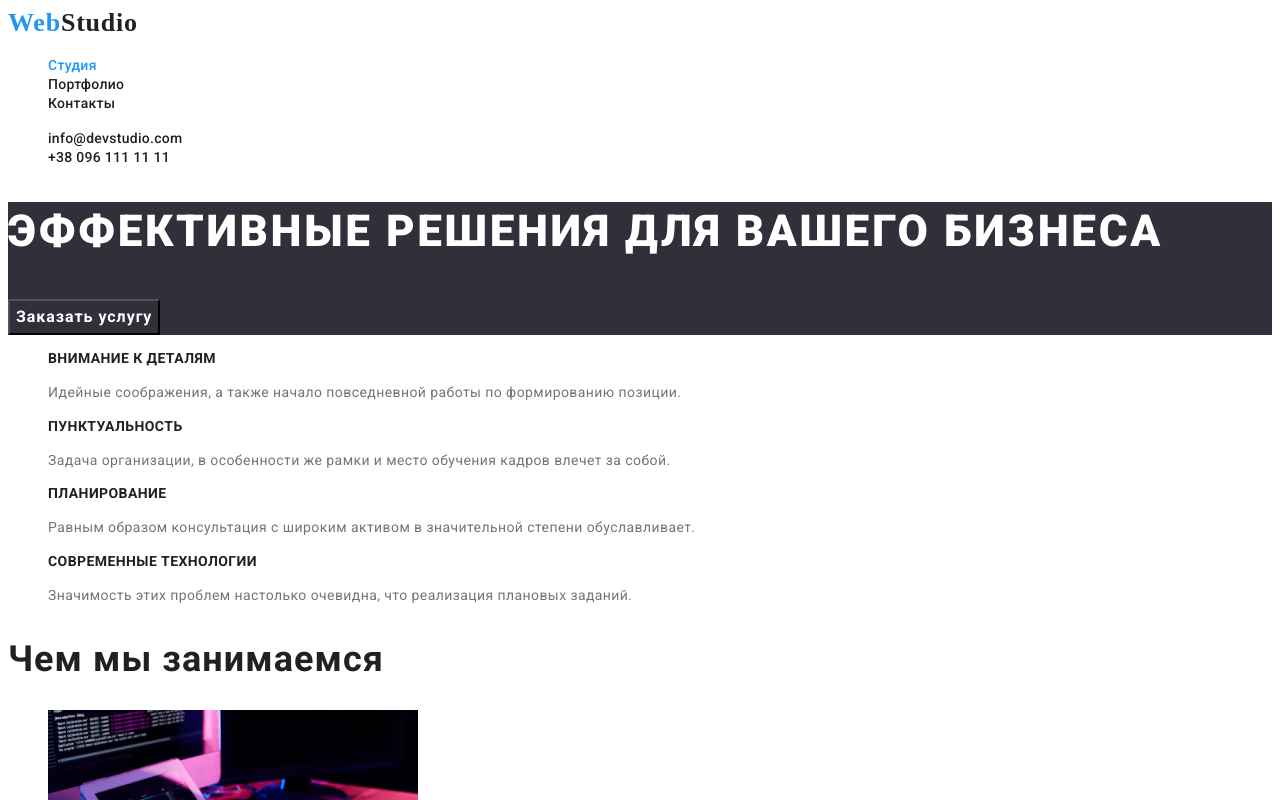
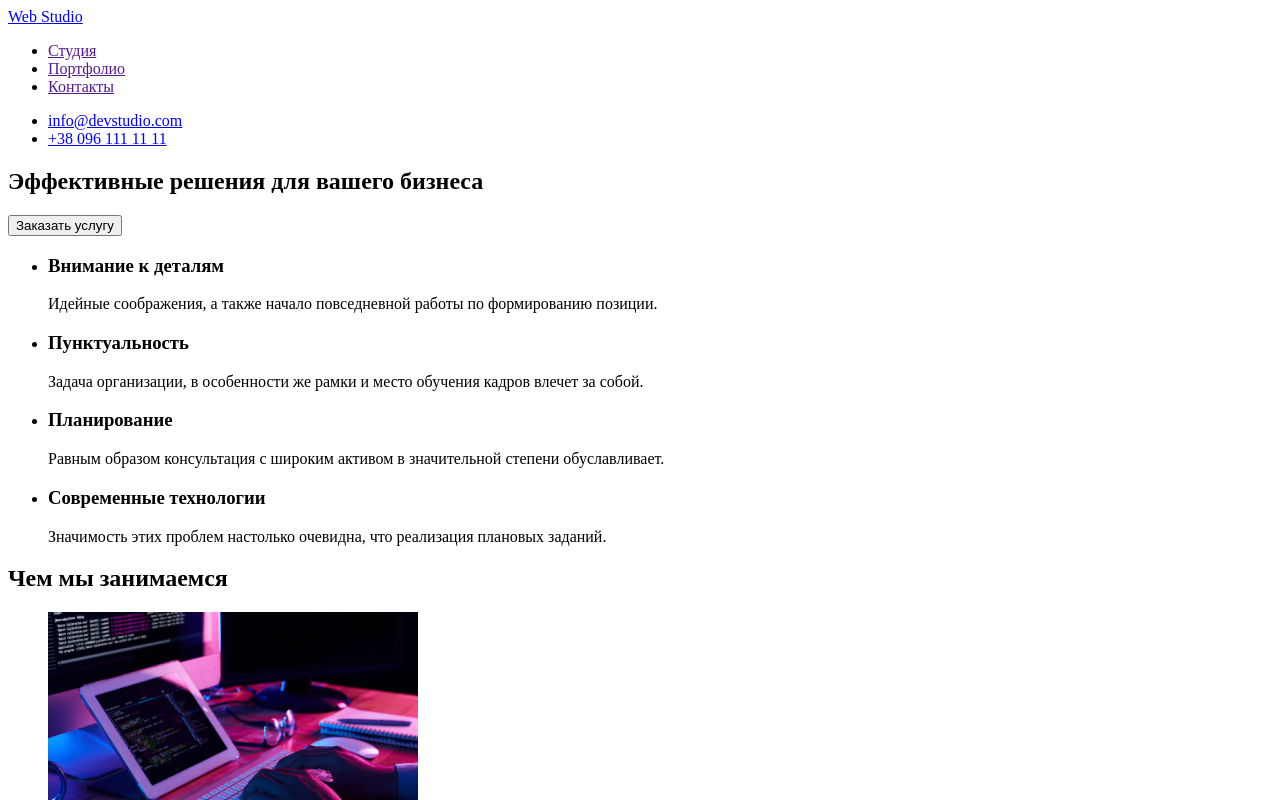
Before and after one commit to ElenaKudina/goit-markup-hw-01, a plain HTML site: page index.html in a window 1280 px wide. Shown: the top 800 px of the page. Drawn offline with Linux system fonts and the light colour scheme.

Commit message:
remov chnges

```diff
--- a/css/styles.css
+++ /dev/null
@@ -1,175 +0,0 @@
-:root {
-  /* fonts */
-  --main-font: "Roboto", sans-serif;
-  --secondary-font: "Raleway", sans-serif;
-
-  /* text colors */
-
-  --main-txt-cl: #212121;
-  --accent-txt-cl: #2196f3;
-  --btn-txt-cl: #ffffff;
-  --dark-txt-cl: #757575;
-
-  /* bg colors */
-  --dark-bg-cl: #2f303a;
-  --light-bg-cl: #f5f4fa;
-
-  /* others */
-}
-body {
-  font-family: var(--main-font);
-  color: var(--main-txt-cl);
-}
-/* reset styles */
-.link {
-  text-decoration: none;
-  color: currentColor;
-}
-.list {
-  list-style: none;
-}
-/* base styles */
-
-.header-logo {
-  font-family: --secondary-font;
-  font-weight: 700;
-  font-size: 26px;
-  line-height: 1.19;
-  letter-spacing: 0.03em;
-  color: var(--main-txt-cl);
-}
-.logo {
-  color: var(--accent-txt-cl);
-}
-
-.main-titel {
-  font-weight: 900;
-  font-size: 44px;
-  line-height: 1.36;
-  letter-spacing: 0.06em;
-  text-transform: uppercase;
-  color: var(--btn-txt-cl);
-}
-.btn {
-  font-family: inherit;
-  font-weight: 700;
-  font-size: 16px;
-  line-height: 1.88;
-  display: flex;
-  letter-spacing: 0.06em;
-  background-color: transparent;
-  cursor: pointer;
-}
-.btn:hover,
-.btn:focus {
-  color: var(--btn-txt-cl);
-  background-color: var(--accent-txt-cl);
-}
-.btn-mode-light {
-  color: var(--main-txt-cl);
-}
-
-.btn-mode-dark {
-  color: var(--btn-txt-cl);
-}
-
-/* Header section */
-
-.header-phone-dark {
-  color: var(--dark-txt-cl);
-}
-
-.header-link,
-.header-phone {
-  font-weight: 500;
-  font-size: 14px;
-  line-height: 1.14;
-  letter-spacing: 0.02em;
-  color: var(--main-txt-cl);
-}
-.header-link:hover,
-.header-link:focus,
-.header-phone:hover,
-.header-phone:focus {
-  color: var(--accent-txt-cl);
-}
-.header-link-current {
-  color: var(--accent-txt-cl);
-}
-
-/* Hero section */
-.hero {
-  background-color: var(--dark-bg-cl);
-}
-
-/* Feature section */
-
-.feature-title {
-  font-size: 14px;
-  line-height: 1.14;
-  letter-spacing: 0.03em;
-  text-transform: uppercase;
-}
-.feature-item {
-  font-weight: 400;
-  font-size: 14px;
-  line-height: 1.7;
-  letter-spacing: 0.03em;
-  color: var(--dark-txt-cl);
-}
-
-/* Portfolio section */
-
-.section-title {
-  font-size: 36px;
-  line-height: 1.17;
-  letter-spacing: 0.03em;
-}
-
-/* Team section */
-
-.team-title {
-  font-weight: 500;
-  font-size: 16px;
-  line-height: 1.19;
-  letter-spacing: 0.03em;
-}
-.team-desc {
-  font-weight: 400;
-  font-size: 16px;
-  line-height: 1.19;
-  letter-spacing: 0.03em;
-  color: var(--dark-txt-cl);
-}
-/* Footer section */
-.footer {
-  background-color: var(--dark-bg-cl);
-}
-.footer-logo {
-  font-family: --secondary-font;
-  font-weight: 700;
-  font-size: 26px;
-  line-height: 1.19;
-  letter-spacing: 0.03em;
-  color: var(--btn-txt-cl);
-}
-
-/* Contacts section */
-
-.contacts-address {
-  font-weight: 400;
-  font-size: 14px;
-  line-height: 1.7;
-  letter-spacing: 0.03em;
-  color: var(--btn-txt-cl);
-}
-.contacts-mail,
-.contacts-phone {
-  color: rgba(255, 255, 255, 0.6);
-}
-.contacts-mail:hover,
-.contacts-mail:focus,
-.contacts-phone:hover,
-.contacts-phone:focus {
-  color: var(--accent-txt-cl);
-}
--- a/index.html
+++ b/index.html
@@ -5,51 +5,34 @@
     <meta http-equiv="X-UA-Compatible" content="IE=edge" />
     <meta name="viewport" content="width=device-width, initial-scale=1.0" />
     <title>WebStudio</title>
-
-    <!-- Fonts start-->
-    <link rel="preconnect" href="https://fonts.googleapis.com" />
-    <link rel="preconnect" href="https://fonts.gstatic.com" crossorigin />
-    <link
-      href="https://fonts.googleapis.com/css2?family=Raleway:wght@700&family=Roboto:wght@400;500;700;900&display=swap"
-      rel="stylesheet"
-    />
-    <!-- Fonts end-->
-    <link rel="stylesheet" href="./css/styles.css" />
   </head>
   <body>
     <!-- Header section -->
     <header class="header">
-      <nav class="header-nav">
-        <a class="header-logo link" href="./index.html">
-          <span class="logo">Web</span>Studio
+      <nav class="heder-nav">
+        <a class="heder-logo" href="./index.html">
+          <span class="logo">Web</span> Studio
         </a>
-        <ul class="header-list list">
-          <li class="header-item">
-            <a class="header-link header-link-current link" href=""> Студия </a>
+        <ul class="hader-list">
+          <li class="hader-item">
+            <a class="hader-link" href=""> Студия </a>
           </li>
-          <li class="header-item">
-            <a class="header-link link" href="">Портфолио</a>
+          <li class="hader-item">
+            <a class="hader-link" href="">Портфолио</a>
           </li>
-          <li class="header-item">
-            <a class="header-link link" href="">Контакты</a>
+          <li class="hader-item">
+            <a class="hader-link" href="">Контакты</a>
           </li>
         </ul>
       </nav>
-      <ul class="header-contacts list">
-        <li class="header-contacts-item">
-          <a
-            class="header-mail link header-link"
-            href="mailto:info@devstudio.com"
-          >
+      <ul class="hader-contacts">
+        <li class="hader-contacts-item">
+          <a class="heder-mail" href="mailto:info@devstudio.com">
             info@devstudio.com
           </a>
         </li>
-        <li class="header-contacts-item">
-          <a
-            class="header-phone link header-phone-dark"
-            href="tel:+380961111111"
-            >+38 096 111 11 11</a
-          >
+        <li class="hader-contacts-item">
+          <a class="heder-phone" href="tel:+380961111111">+38 096 111 11 11</a>
         </li>
       </ul>
     </header>
@@ -59,17 +42,15 @@
       <!-- Hero section -->
       <section class="hero">
         <h1 class="main-titel">Эффективные решения для вашего бизнеса</h1>
-        <button class="main-btn btn btn-mode-dark" type="button">
-          Заказать услугу
-        </button>
+        <button class="main-btn" type="button">Заказать услугу</button>
       </section>
       <!-- Feature section-->
       <section class="feature">
         <h2 hidden>Особенность</h2>
-        <ul class="feature-list list">
+        <ul class="feature-list">
           <li>
             <h3 class="feature-title">Внимание к деталям</h3>
-            <p class="feature-item">
+            <p class="feature-text">
               Идейные соображения, а также начало повседневной работы по
               формированию позиции.
             </p>
@@ -89,7 +70,7 @@
             </p>
           </li>
           <li>
-            <h3 class="feature-title">Современные технологии</h3>
+            <h3 class="feture-title">Современные технологии</h3>
             <p class="feature-item">
               Значимость этих проблем настолько очевидна, что реализация
               плановых заданий.
@@ -100,8 +81,8 @@
 
       <!-- Portfolio section -->
       <section class="portfolio">
-        <h2 class="portfolio-title section-title">Чем мы занимаемся</h2>
-        <ul class="portfolio-list list">
+        <h2 class="portfolio-title">Чем мы занимаемся</h2>
+        <ul class="portfolio-list">
           <li class="portfolio-item">
             <img
               src="./images/portfolio/img-1.jpg"
@@ -130,8 +111,8 @@
       </section>
       <!-- Team section -->
       <section class="team">
-        <h2 class="section-title">Наша команда</h2>
-        <ul class="team-list list">
+        <h2 class="team-title">Наша команда</h2>
+        <ul class="team-list">
           <li class="team-item">
             <img
               src="./images/team/team_card_1.jpg"
@@ -178,16 +159,16 @@
 
     <!-- Footer section -->
     <footer class="footer">
-      <a class="footer-logo link" href="./index.html">
-        <span class="logo">Web</span>Studio
+      <a class="footer-logo" href="./index.html">
+        <span class="logo">Web</span> Studio
       </a>
       <!-- Contacts section -->
 
       <address class="contacts-address">
-        <ul class="contacts-list list">
+        <ul class="contacts-list">
           <li class="contacts-item">
             <a
-              class="contacts-link link"
+              class="contacts-link"
               href="https://goo.gl/maps/3jiiXt3XxaCKCdjN8"
               target="_blank"
               rel="noopener noreferrer"
@@ -196,12 +177,12 @@
             >
           </li>
           <li class="contacts-item">
-            <a class="contacts-mail link" href="mailto:info@example.com"
+            <a class="contacts-link" href="mailto:info@example.com"
               >info@example.com</a
             >
           </li>
           <li class="contacts-item">
-            <a class="contacts-phone link" href="tel:+380991111111"
+            <a class="contacts-link" href="tel:+380991111111"
               >+38 099 111 11 11</a
             >
           </li>
```
